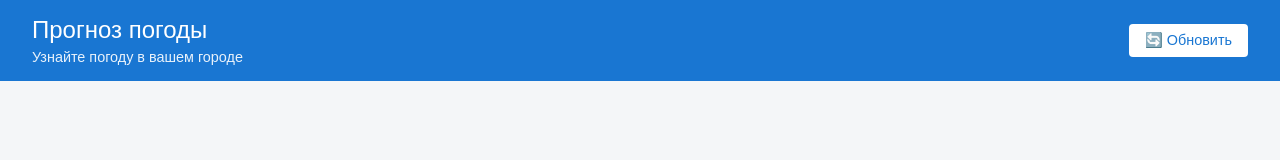
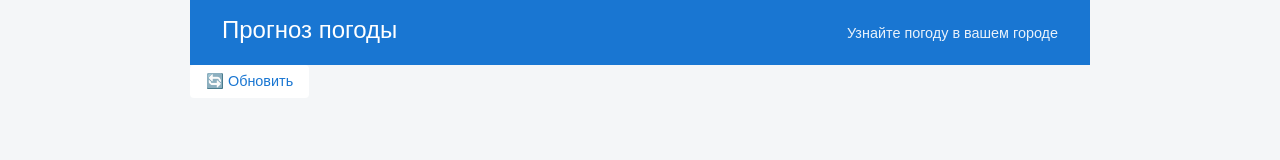
Before and after one commit to VladislaZyuzin/WEB_programming_2025-2026_Zyuzin_lab_4, a plain HTML site: page index.html in a window 1280 px wide. Drawn offline with Linux system fonts and the light colour scheme.

Commit message:
Update index.html

```diff
--- a/index.html
+++ b/index.html
@@ -7,19 +7,18 @@
   <link rel="stylesheet" href="style.css">
 </head>
 <body>
-  <header>
-    <div class="header-content">
+  <div class="container">
+    <header>
       <h1>Прогноз погоды</h1>
       <p class="header-subtitle">Узнайте погоду в вашем городе</p>
-    </div>
+    </header>
+
     <div class="controls">
       <button id="refreshBtn" class="btn btn-primary">
         🔄 Обновить
       </button>
     </div>
-  </header>
 
-  <main>
     <div id="loader" class="loader">
       <div class="spinner"></div>
       <p>Загрузка данных...</p>
@@ -50,7 +49,7 @@
     <div id="currentWeather" class="weather-section"></div>
 
     <div id="citiesList"></div>
-  </main>
+  </div>
 
   <script src="script.js"></script>
 </body>
```
